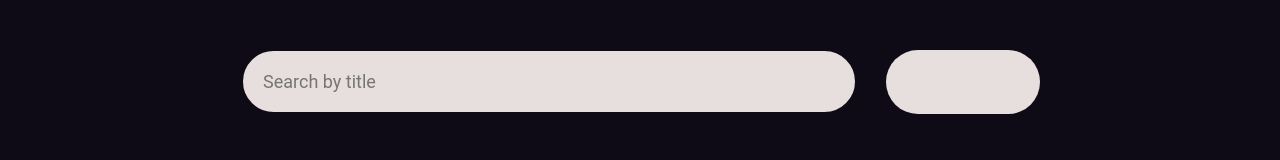
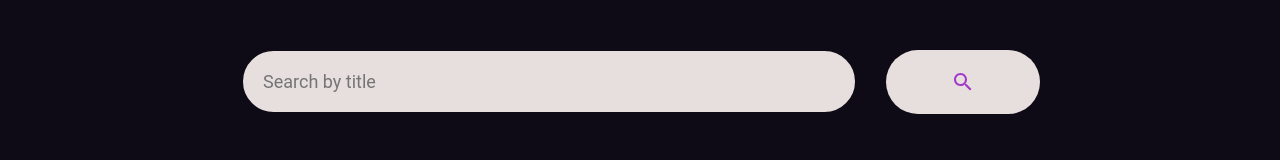
Before and after one commit to tstanmay13/movies-r, a React (Create React App) app: page / in a window 1280 px wide. Shown: the part 352-512 px from the top of the page. Built offline with nearby package versions, Linux system fonts and the light colour scheme.

Commit message:
fixed button

```diff
--- a/src/components/Landing.css
+++ b/src/components/Landing.css
@@ -76,9 +76,13 @@ h2{
 
 }
 
-.icon{
+.secondary > path{
     color: #a239ca !important;
     font-size: 24px !important;
+}
+
+.search:hover .secondary > path{
+    color: #e7dfdd !important;
 }
 
 
--- a/src/components/Landing.jsx
+++ b/src/components/Landing.jsx
@@ -17,7 +17,7 @@ const Landing = () => {
 
                     <form className="input">
                         <input id="input__box" type="text" placeholder="Search by title" />
-                        <Button type="submit" className="search"> <SearchIcon color="secondary"/> </Button>
+                        <Button type="submit" className="search"> <SearchIcon className="secondary"/> </Button>
                     </form>
                     <figure className="header__image--wrapper">
                         <img src={landing_image} alt="" className="header__image" />
```
